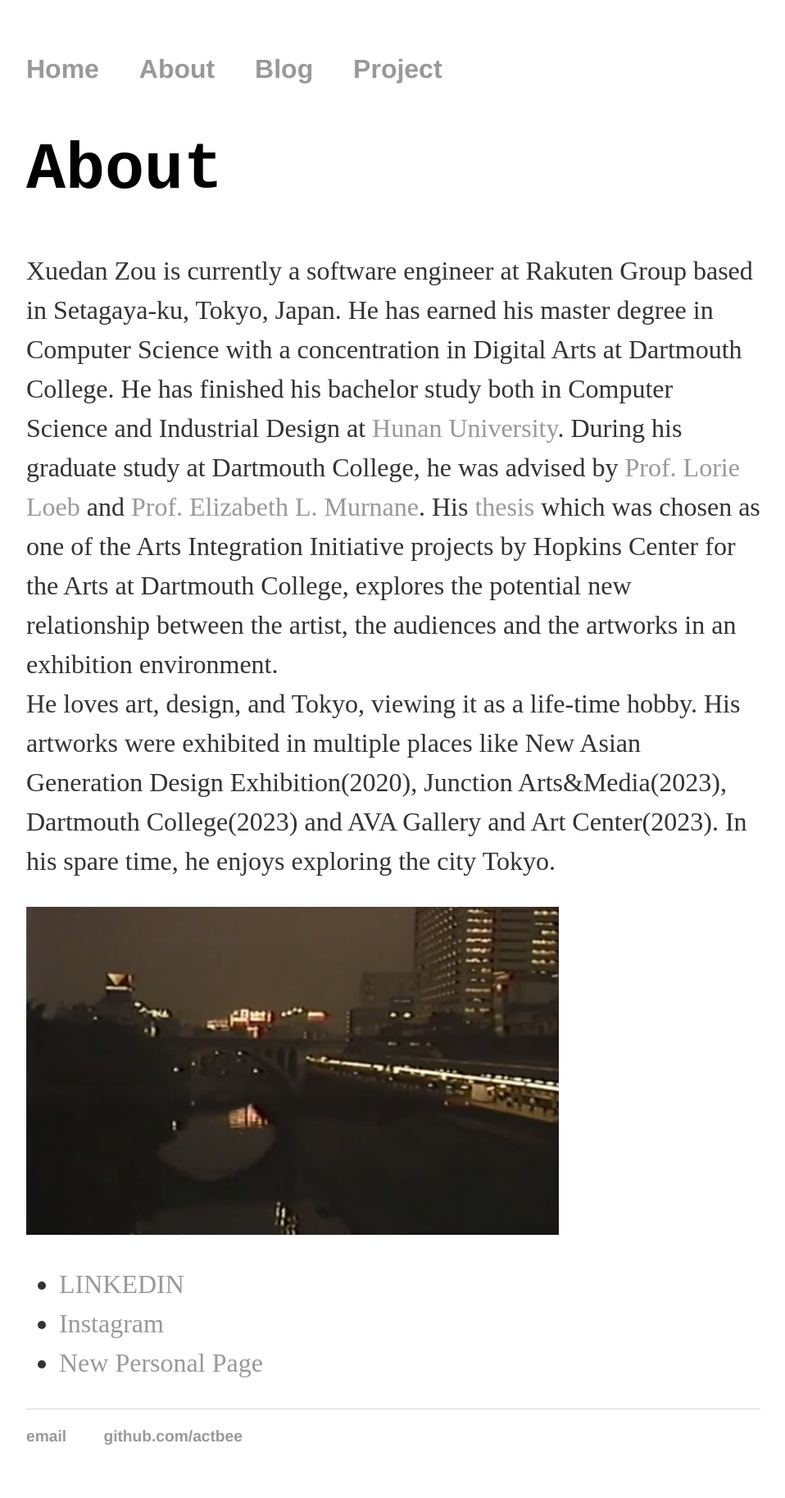
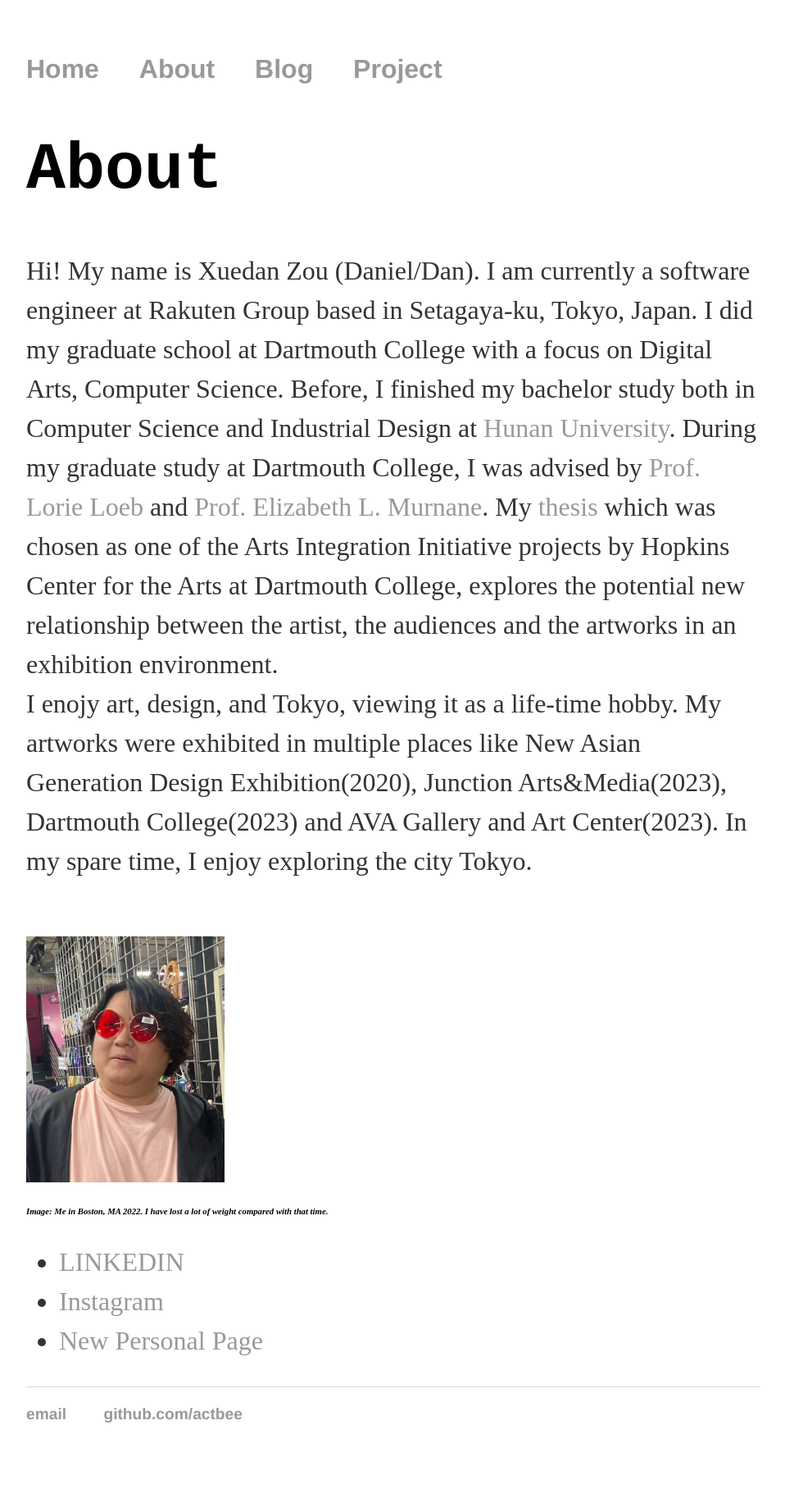
Before and after one commit to actbee/actbee.github.io, a Jekyll site: the page built from about/index.html, in a window 1280 px wide. Shown: the whole page at 82% size, without its empty margins (160-1118 px from the left). Built offline with Jekyll 4.4.1, drawn with Linux system fonts in a browser that asks for light colours; a script that is not in the unit is left out; after the commit the page ends 1800 px from its top, so only the background shows below that.

Commit message:
random image

```diff
--- a/about/index.html
+++ b/about/index.html
@@ -5,15 +5,18 @@ title: About
 
 		   <div class="about">
 			<h1>About</h1>
-			<p>Xuedan Zou is currently a software engineer at Rakuten Group based in Setagaya-ku, Tokyo, Japan.
-				He has earned his master degree in Computer Science with a concentration in Digital Arts at Dartmouth College. He has finished his bachelor study both in Computer Science and Industrial
-            Design at <a href="https://actbee.github.io/blog/2021/01/13/Why-Hunan-University-Is-Rocking">Hunan University</a>. During his graduate study at Dartmouth College, he was advised by <a href="https://www.cs.dartmouth.edu/~lorie/About.html">Prof. Lorie Loeb</a> and <a href="https://engineering.dartmouth.edu/community/faculty/elizabeth-murnane">Prof. Elizabeth L. Murnane</a>.
-				His <a href="https://xuedanzougr.wixsite.com/triple-helix">thesis</a> which was chosen as one of the Arts Integration Initiative projects by Hopkins Center for the Arts at Dartmouth College, explores the potential new relationship between the artist, the audiences and the artworks in an exhibition environment. <br>
+			<p>Hi! My name is Xuedan Zou (Daniel/Dan). I am currently a software engineer at Rakuten Group based in Setagaya-ku, Tokyo, Japan.</a>
+			   I did my graduate school at Dartmouth College with a focus on Digital Arts, Computer Science. Before, I finished my bachelor study both in Computer Science and Industrial
+            Design at <a href="https://actbee.github.io/blog/2021/01/13/Why-Hunan-University-Is-Rocking">Hunan University</a>.
+			    During my graduate study at Dartmouth College, I was advised by <a href="https://www.cs.dartmouth.edu/~lorie/About.html">Prof. Lorie Loeb</a> and <a href="https://engineering.dartmouth.edu/community/faculty/elizabeth-murnane">Prof. Elizabeth L. Murnane</a>.
+				My <a href="https://xuedanzougr.wixsite.com/triple-helix">thesis</a> which was chosen as one of the Arts Integration Initiative projects by Hopkins Center for the Arts at Dartmouth College, explores the potential new relationship between the artist, the audiences and the artworks in an exhibition environment. <br>
 
-				He loves art, design, and Tokyo, viewing it as a life-time hobby. His artworks were exhibited in multiple places like New Asian Generation Design Exhibition(2020), Junction Arts&Media(2023), Dartmouth College(2023) and AVA Gallery and Art Center(2023). In his spare time, he enjoys exploring the city Tokyo.
+				I enojy art, design, and Tokyo, viewing it as a life-time hobby. My artworks were exhibited in multiple places like New Asian Generation Design Exhibition(2020), Junction Arts&Media(2023), Dartmouth College(2023) and AVA Gallery and Art Center(2023). In my spare time, I enjoy exploring the city Tokyo.
 			</p>
+            <br><br>
+			<img src="https://github.com/actbee/actbee.github.io/blob/master/images/me.png?raw=true“  width="300" height="300"/>
+			<h6 style = "font-style:italic">Image: Me in Boston, MA 2022. I have lost a lot of weight compared with that time.</h6>
 
- <img src="https://github.com/actbee/actbee.github.io/blob/master/images/ochanomizu1986.png?raw=true“   width="800" height="400"/>
 			</div>
 			<ul class="contacts">
 				<li><a href="https://www.linkedin.com/in/xuedan-zou-4386aa153/">LINKEDIN</a></li>
```
Also changed, not shown: 2 other files.
